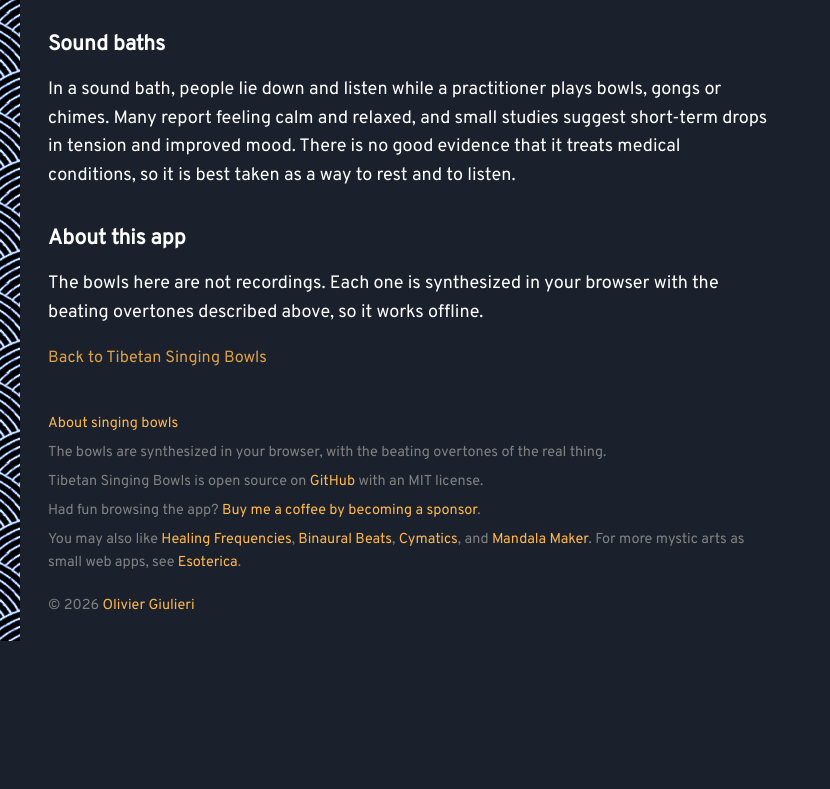
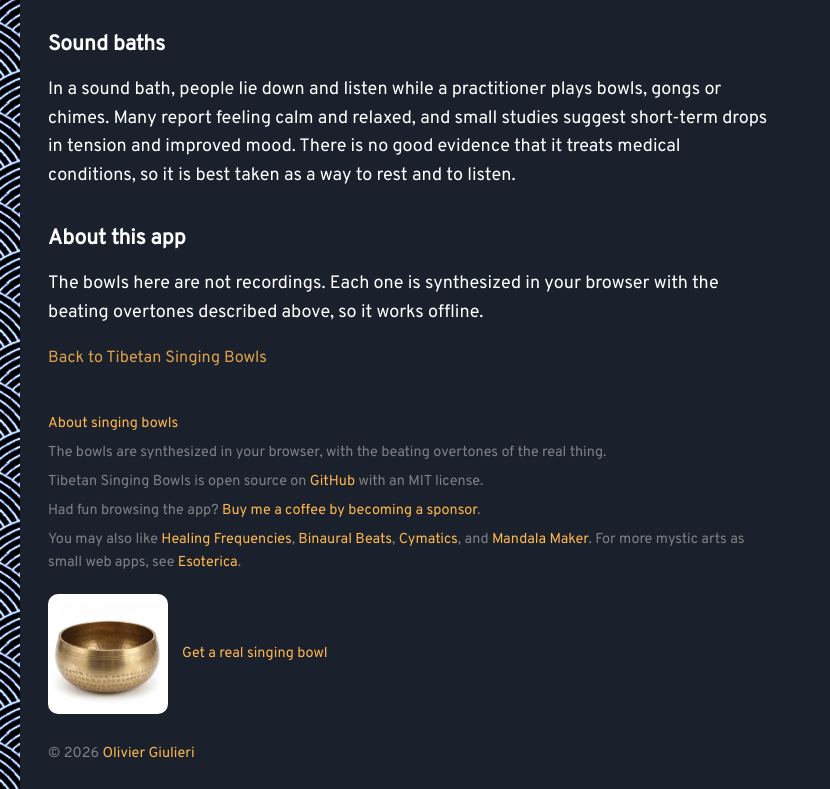
Before and after one commit to evoluteur/tibetan-singing-bowls, a website: page about.html in a window 1280 px wide. Shown: the part 977-1766 px from the top of the page, without its empty margins (0-830 px from the left). Before the commit the page ends 1618 px from the top, so only its background shows below. Drawn offline with Linux system fonts and the light colour scheme.

Commit message:
docs: add link "get a real singing bowl"

```diff
--- a/about.html
+++ b/about.html
@@ -94,6 +94,20 @@
           You may also like <a href="https://evoluteur.github.io/healing-frequencies/">Healing Frequencies</a>, <a href="https://evoluteur.github.io/binaural-beats/">Binaural Beats</a>, <a href="https://evoluteur.github.io/cymatics/">Cymatics</a>, and <a href="https://evoluteur.github.io/mandala-maker/">Mandala Maker</a>. For more mystic arts as small web apps, see
           <a href="https://evoluteur.github.io/projects/esoterica.html">Esoterica</a>.
         </p>
+        <p class="real-bowls">
+          <a
+            href="https://healing-sounds.com/collections/tibetan-singing-bowls?ref=evoluteur"
+            target="_blank"
+            rel="sponsored noopener"
+            ><img
+              src="img/tibetan-sound-bowl_4.webp"
+              alt="Tibetan singing bowl"
+              width="120"
+              height="120"
+              loading="lazy"
+            />Get a real singing bowl</a
+          >
+        </p>
         <p class="copyright">
           &#169; 2026
           <a href="https://evoluteur.github.io/">Olivier Giulieri</a>
--- a/css/about.css
+++ b/css/about.css
@@ -3,6 +3,7 @@
   margin: 0 0 6px;
   line-height: 1.5;
 }
+.footer p.real-bowls,
 .footer p.copyright {
   margin-top: 20px;
 }
--- a/css/common.css
+++ b/css/common.css
@@ -283,6 +283,20 @@ button:disabled {
 .footer {
   margin-top: 40px;
 }
+.real-bowls {
+  margin-top: 40px;
+  > a {
+    display: inline-flex;
+    align-items: center;
+    gap: 14px;
+  }
+  img {
+    width: 120px;
+    height: 120px;
+    object-fit: contain;
+    border-radius: 10px;
+  }
+}
 
 @media only screen and (max-width: 560px) {
   h1 {
--- a/sw.js
+++ b/sw.js
@@ -1,4 +1,4 @@
-const CACHE = "tibetan-singing-bowls-v2";
+const CACHE = "tibetan-singing-bowls-v3";
 const ASSETS = [
   "./",
   "index.html",
@@ -17,6 +17,7 @@ const ASSETS = [
   "favicon.png",
   "icon-192.png",
   "icon-512.png",
+  "img/tibetan-sound-bowl_4.webp",
   "js/bowls.js",
   "js/omg.js",
   "manifest.json",
```
Also changed, not shown: index.html (+14 -0 lines), README.md, img/tibetan-sound-bowl_4.webp (added).
